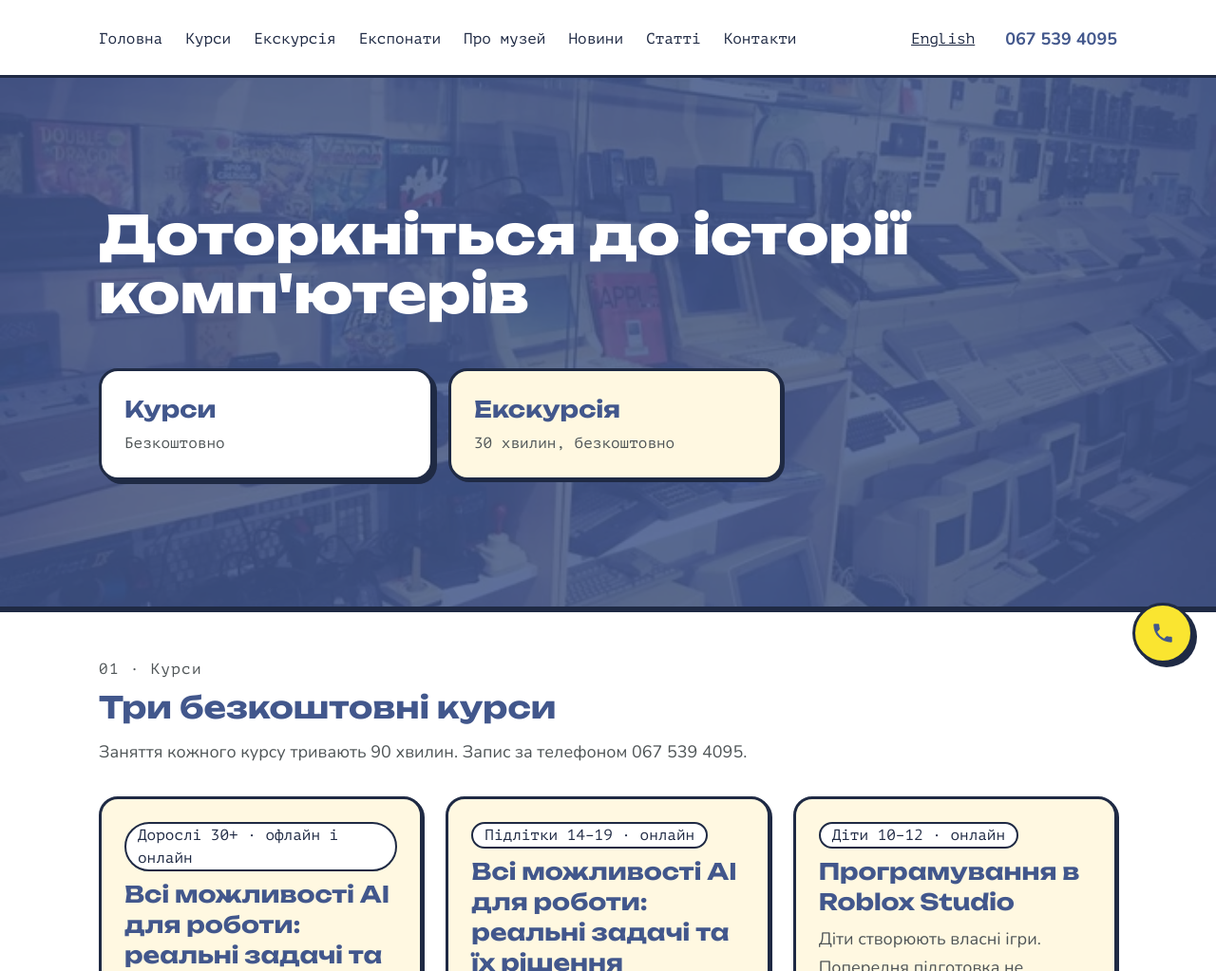
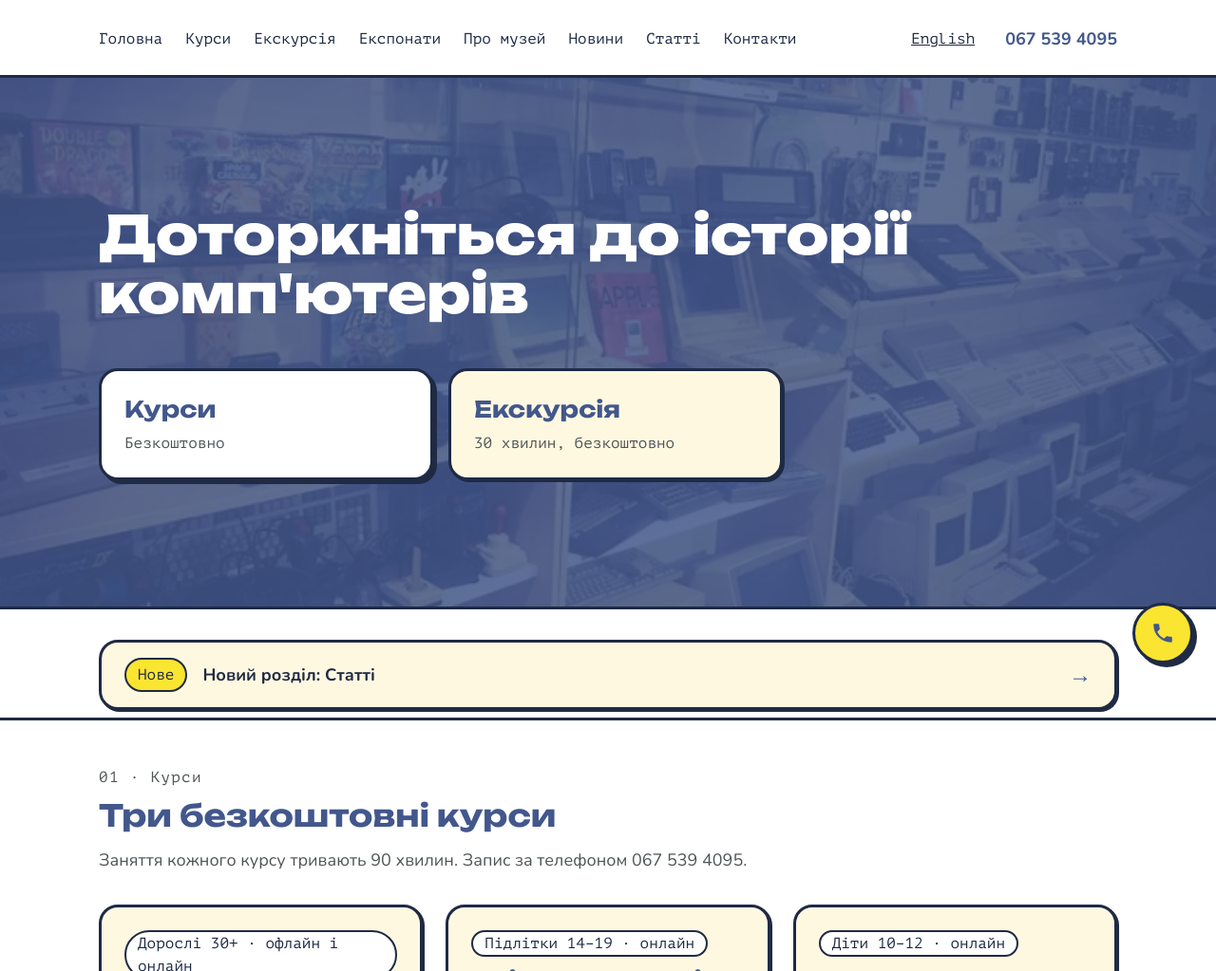
Before and after one commit to SShSoftwareEngineer/snc-museum-website, a plain HTML site: page index.html in a window 1280 px wide. Shown: the part 77-1100 px from the top of the page at 95% size. Drawn offline with Linux system fonts and the light colour scheme.

Commit message:
Додано блок-анонс «Новий розділ: Статті» на головну
Блок стоїть під першим екраном і веде на articles.html.
Стилі лише на токенах дизайн-системи, додано англійський переклад.

Co-Authored-By: Claude Sonnet 5.5 <noreply@anthropic.com>

```diff
--- a/css/components.css
+++ b/css/components.css
@@ -355,6 +355,40 @@
 .card--link { color: var(--color-ink); text-decoration: none; }
 .card--link .meta { color: var(--color-brand-blue); font-weight: var(--fw-body-bold); }
 
+/* ===== Анонс під першим екраном ===== */
+.announce { padding: var(--space-6) 0 var(--space-2); }
+.announce__link {
+  flex-direction: row;
+  align-items: center;
+  gap: var(--space-4);
+  padding: var(--space-4) var(--space-5);
+  min-height: var(--size-touch-min);
+}
+.announce__badge {
+  flex: none;
+  padding: var(--space-1) var(--space-3);
+  background: var(--color-accent-yellow);
+  border: var(--border-width-thin) solid var(--color-ink);
+  border-radius: var(--radius-pill);
+  font-family: var(--font-mono);
+  font-size: var(--fs-meta);
+  line-height: var(--lh-meta);
+}
+.announce__text {
+  flex: 1;
+  font-weight: var(--fw-body-bold);
+}
+.announce__arrow {
+  flex: none;
+  font-size: var(--fs-h3);
+  line-height: 1;
+  color: var(--color-brand-blue);
+}
+.announce__link:focus-visible {
+  outline: var(--border-width-thick) solid var(--color-focus-ring);
+  outline-offset: var(--focus-offset);
+}
+
 .prose { margin-top: var(--space-6); }
 /* Перший абзац статті: вступ крупнішим шрифтом */
 .prose > p:first-child { font-size: var(--fs-lead); line-height: var(--lh-lead); }
--- a/index.html
+++ b/index.html
@@ -31,6 +31,16 @@
             <span class="meta" data-i18n="hero.excursion.meta">30 хвилин, безкоштовно</span>
           </a>
         </div>
+      </div>
+    </section>
+
+    <section class="announce" aria-label="Анонс" data-i18n-aria="announce.aria">
+      <div class="container">
+        <a class="card card--link announce__link" href="articles.html">
+          <span class="announce__badge" data-i18n="announce.badge">Нове</span>
+          <span class="announce__text" data-i18n="announce.text">Новий розділ: Статті</span>
+          <span class="announce__arrow" aria-hidden="true">→</span>
+        </a>
       </div>
     </section>
 
--- a/js/i18n.js
+++ b/js/i18n.js
@@ -18,6 +18,10 @@
     'hero.title': 'Touch the history of computers',
     'hero.courses': 'Courses', 'hero.courses.meta': 'Free',
     'hero.excursion': 'Excursion', 'hero.excursion.meta': '30 minutes, free',
+
+    'announce.aria': 'Announcement',
+    'announce.badge': 'New',
+    'announce.text': 'New section: Articles',
 
     'courses.eyebrow': '01 · Courses',
     'courses.title': 'Three free courses',
```
